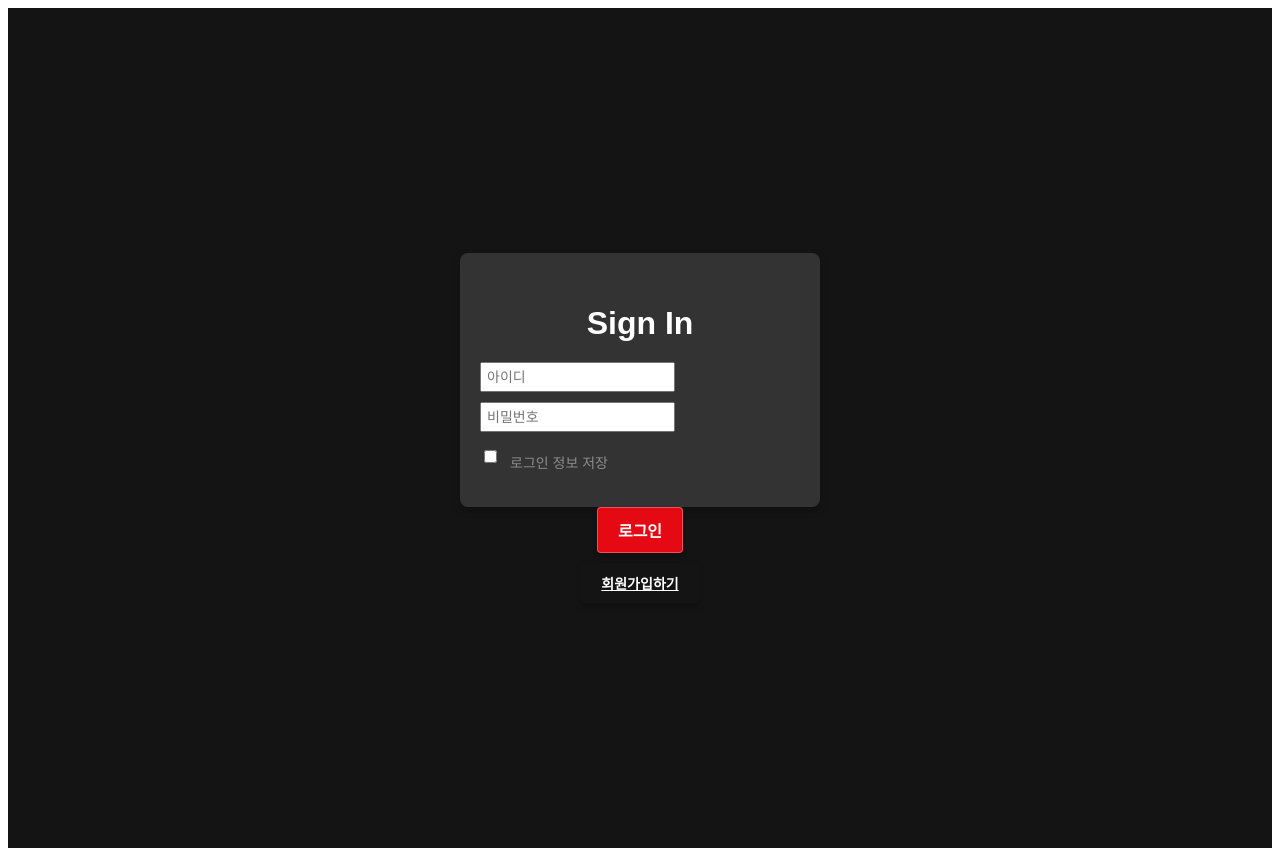
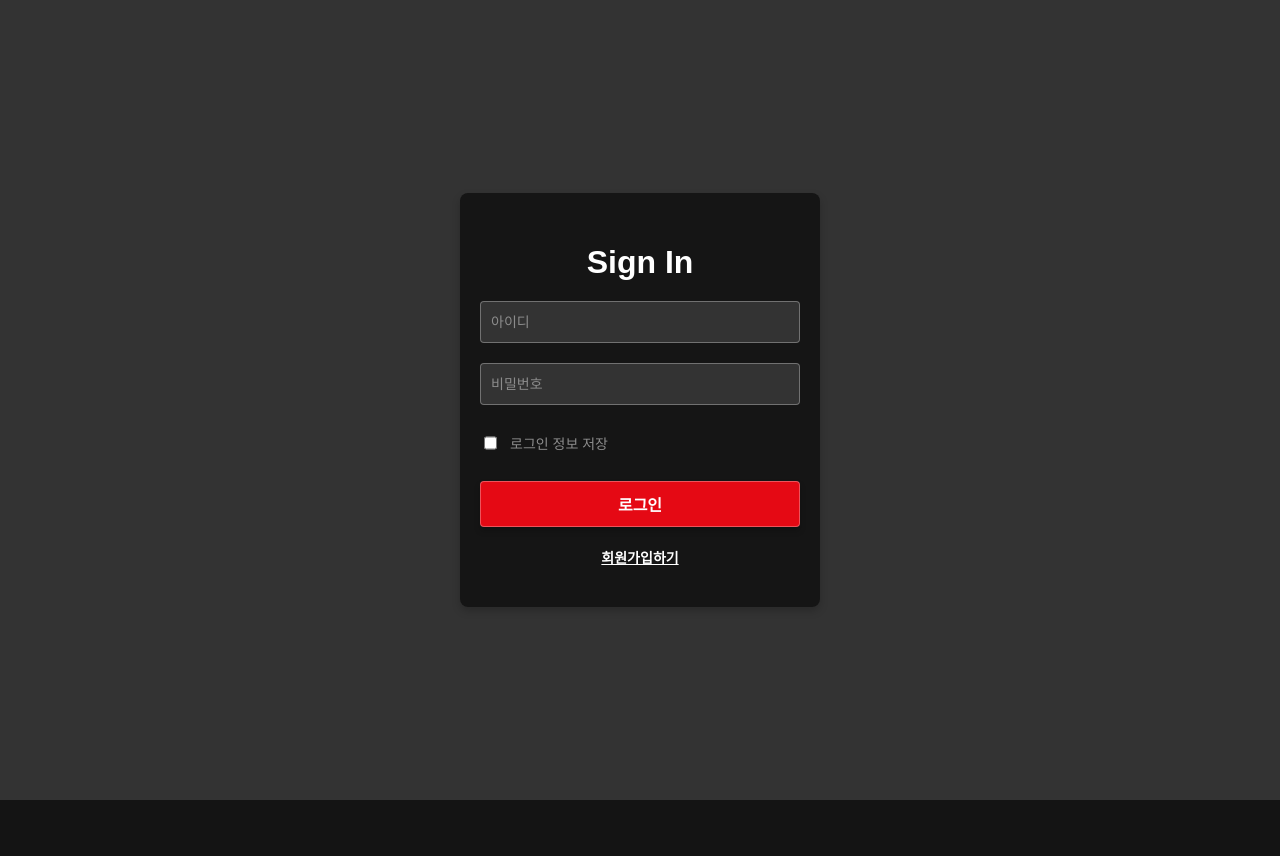
Before and after one commit to rkdbq/rkdflix, a Vue app: page / in a window 1280 px wide. After the commit the page ends 800 px from the top, so only its background shows below. Built offline with nearby package versions, Linux system fonts and the light colour scheme.

Commit message:
[프롬프트 엔지니어링] 넷플릭스 스타일 적용

```diff
--- a/src/App.vue
+++ b/src/App.vue
@@ -48,9 +48,12 @@ onMounted(() => {
 
 <style>
 /* 넷플릭스 스타일 CSS */
+body {
+  margin: 0;
+  background-color: #141414;
+}
 .app-container {
   font-family: Arial, sans-serif;
-  background-color: #141414;
   color: white;
   min-height: 100vh;
   display: flex;
@@ -104,8 +107,6 @@ onMounted(() => {
 
 .main-content {
   flex-grow: 1;
-  padding: 20px;
-  background-color: #141414;
 }
 
 </style>
--- a/src/components/Home.vue
+++ b/src/components/Home.vue
@@ -1,4 +1,5 @@
 <template>
+  <div class="home-container">
     <MovieBanner
         :id="firstMovie['now_playing']['id']"
         :title="firstMovie['now_playing']['title']"
@@ -11,6 +12,7 @@
     <MovieSliderView :list-name="'Upcoming'" :movie-items="movieItemsMap['upcoming']"/>
 
     <Loading :isLoading="loading"/>
+  </div>
 </template>
 
 <script>
@@ -78,3 +80,8 @@ export default {
   },
 };
 </script>
+<style scoped>
+.home-container {
+  margin: 16px;
+}
+</style>
--- a/src/components/Popular.vue
+++ b/src/components/Popular.vue
@@ -1,6 +1,6 @@
 <template>
-
   <div class="popular-container">
+    <div class="popular-view">
       <h1 class="category">Popular</h1>
       <div class="select-view-container">
         <RkdButton :on-click="toggleViewOption" :disabled="viewOption === 'scroll'">Scroll</RkdButton>
@@ -17,6 +17,7 @@
     </div>
 
     <Loading :isLoading="loading"/>
+  </div>
 </template>
 
 <script>
@@ -171,12 +172,15 @@ export default {
 
 <style scoped>
 .popular-container {
+  margin: 16px;
+}
+.popular-view {
   display: flex;
   justify-content: space-between;
 }
 .select-view-container {
   justify-content: flex-end;
-  margin: 16px;
+  margin-top: 16px;
 }
 .select-view-container button {
   margin: 16px;
--- a/src/components/Search.vue
+++ b/src/components/Search.vue
@@ -1,6 +1,6 @@
 <template>
-  <div>
-    <div class="search-container">
+  <div class="search-container">
+    <div class="search-view">
       <h1 class="list-name">Search</h1>
       <div class="filter-container">
         <Filter
@@ -198,6 +198,9 @@ export default {
 
 <style scoped>
 .search-container {
+  margin: 16px;
+}
+.search-view {
   display: flex;
   justify-content: space-between;
 }
--- a/src/components/Wishlist.vue
+++ b/src/components/Wishlist.vue
@@ -1,6 +1,10 @@
 <template>
-  <div>
-    <h1>Wishlist</h1>
+  <div class = "wishlist-container">
+    <div class="wishlist-view">
+      <div class="list-name">
+        <h1>Wishlist</h1>
+      </div>
+    </div>
 
     <MovieScrollView :go-top="goTop" :movie-items="wishlist" :show-info="false"/>
   </div>
@@ -26,3 +30,16 @@ export default {
   },
 };
 </script>
+<style scoped>
+.wishlist-container {
+  margin: 16px;
+}
+.wishlist-view {
+  display: flex;
+  justify-content: space-between;
+}
+.list-name {
+  margin-left: 16px;
+  margin-bottom: 16px;
+}
+</style>
--- a/src/components/etc/RkdButton.vue
+++ b/src/components/etc/RkdButton.vue
@@ -20,6 +20,7 @@ export default {
 </script>
 <style scoped>
 button {
+  justify-content: center;
   background-color: rgba(0, 0, 0, 0.7); /* 반투명 검은색 */
   color: white; /* 텍스트 색상 */
   border: 1px solid rgba(255, 255, 255, 0.3); /* 연한 흰색 테두리 */
--- a/src/components/sign-in/SignIn.vue
+++ b/src/components/sign-in/SignIn.vue
@@ -1,20 +1,21 @@
 <template>
   <div class="login-container">
-    <div v-if="isLogin" class="login-box">
+    <div class="login-box">
+      <div v-if="isLogin">
         <h1>Sign In</h1>
-      <UserInput
+        <UserInput class="input-container"
             :placeholder="'아이디'"
             :input-field="userId"
             :input-type="'text'"
             @on-changed="onIdChanged"
         />
-      <UserInput
+        <UserInput class="input-container"
             :placeholder="'비밀번호'"
             :input-field="userPw"
             :input-type="'password'"
             @on-changed="onPwChanged"
         />
-      <div class="checkbox-container">
+        <div class="input-container">
           <UserInput
               :placeholder="'로그인 정보 저장'"
               :input-field="rememberMe"
@@ -24,30 +25,29 @@
           <label for="rememberMe">로그인 정보 저장</label>
         </div>
       </div>
-
-    <div v-if="!isLogin" class="register-box">
+      <div v-if="!isLogin">
         <h1>Sign Up</h1>
-      <UserInput
+        <UserInput class = "input-container"
             :placeholder="'아이디'"
             :input-field="userId"
             :input-type="'text'"
             @on-changed="onIdChanged"
             :validation-message="emailError"
         />
-      <UserInput
+        <UserInput class = "input-container"
             :placeholder="'비밀번호'"
             :input-field="userPw"
             :input-type="'password'"
             @on-changed="onPwChanged"
         />
-      <UserInput
+        <UserInput class = "input-container"
             :placeholder="'비밀번호 확인'"
             :input-field="userPwConfirm"
             :input-type="'password'"
             @on-changed="onPwConfirmChanged"
             :validation-message="pwError"
         />
-      <div class="checkbox-container">
+        <div class = "input-container">
           <UserInput
               :placeholder="'약관 동의'"
               :input-field="userConditionAgreement"
@@ -67,6 +67,8 @@
         <RkdButton :on-click="Toggle" :width-size="200">{{ buttonLabel[Number(!isLogin)] }}하기</RkdButton>
       </div>
     </div>
+  </div>
+
 </template>
 
 
@@ -250,7 +252,6 @@ export default {
 <style scoped>
 /* 넷플릭스 스타일 CSS */
 .login-container {
-  background-color: #141414;
   min-height: 100vh;
   display: flex;
   flex-direction: column;
@@ -258,6 +259,7 @@ export default {
   justify-content: center;
   color: white;
   font-family: Arial, sans-serif;
+  background-color: #333333;
 }
 
 h1 {
@@ -266,39 +268,23 @@ h1 {
   text-align: center;
 }
 
-.login-box,
-.register-box {
-  background-color: #333333;
+.login-box {
+  background-color: rgba(20, 20, 20, 0.95);
   border-radius: 8px;
   padding: 30px 20px;
   width: 320px;
   box-shadow: 0 4px 8px rgba(0, 0, 0, 0.2);
+  justify-content: center;
 }
 
-input[type="text"],
-input[type="password"],
-input[type="checkbox"] {
-  width: 100%;
-  padding: 10px;
-  background-color: #444;
-  border: 1px solid #555;
-  border-radius: 4px;
-  color: white;
-  margin-top: 10px;
+.input-container {
+  margin-bottom: 20px;
+  display: flex;
+  align-content: center;
 }
 
-input[type="text"]::placeholder,
-input[type="password"]::placeholder {
-  color: #8c8c8c;
-}
-
-.checkbox-container {
-  display: flex;
-  align-items: center;
-  margin-top: 15px;
-}
-
-.checkbox-container label {
+.input-container label {
+  align-content: center;
   margin-left: 10px;
   font-size: 14px;
   color: #8c8c8c;
@@ -315,6 +301,7 @@ button:hover {
 }
 
 .toggle-button {
+  display: flex;
   margin-top: 10px;
 }
 
@@ -325,14 +312,19 @@ button:hover {
   font-size: 14px;
   cursor: pointer;
   text-decoration: underline;
+  box-shadow: none;
 }
 .toggle-button button:hover {
-  transform: scale(1.0);
+  transform: none;
   color: #f6121d;
   border: none;
 }
 .toggle-button button:focus {
   box-shadow: none;
 }
+.toggle-button button:active {
+  box-shadow: none;
+  transform: none;
+}
 
 </style>
--- a/src/components/sign-in/UserInput.vue
+++ b/src/components/sign-in/UserInput.vue
@@ -32,15 +32,23 @@ export default {
 
 <style scoped>
 div {
-  margin-bottom: 10px;
-}
-
-label {
-  margin-right: 8px;
+  display: flex;
+  flex-direction: column;
 }
 
 input {
-  padding: 5px;
+  height: 30px;
+  padding: 5px 10px;
   font-size: 14px;
+  border: 1px solid rgba(255, 255, 255, 0.3); /* 연한 흰색 테두리 */
+  border-radius: 4px;
+  vertical-align: center;
+  background-color: #333;
+  color: #fff;
 }
+
+input::placeholder {
+  color: #8c8c8c;
+}
+
 </style>
```
Lines whose indentation alone changed are shown as unchanged.
